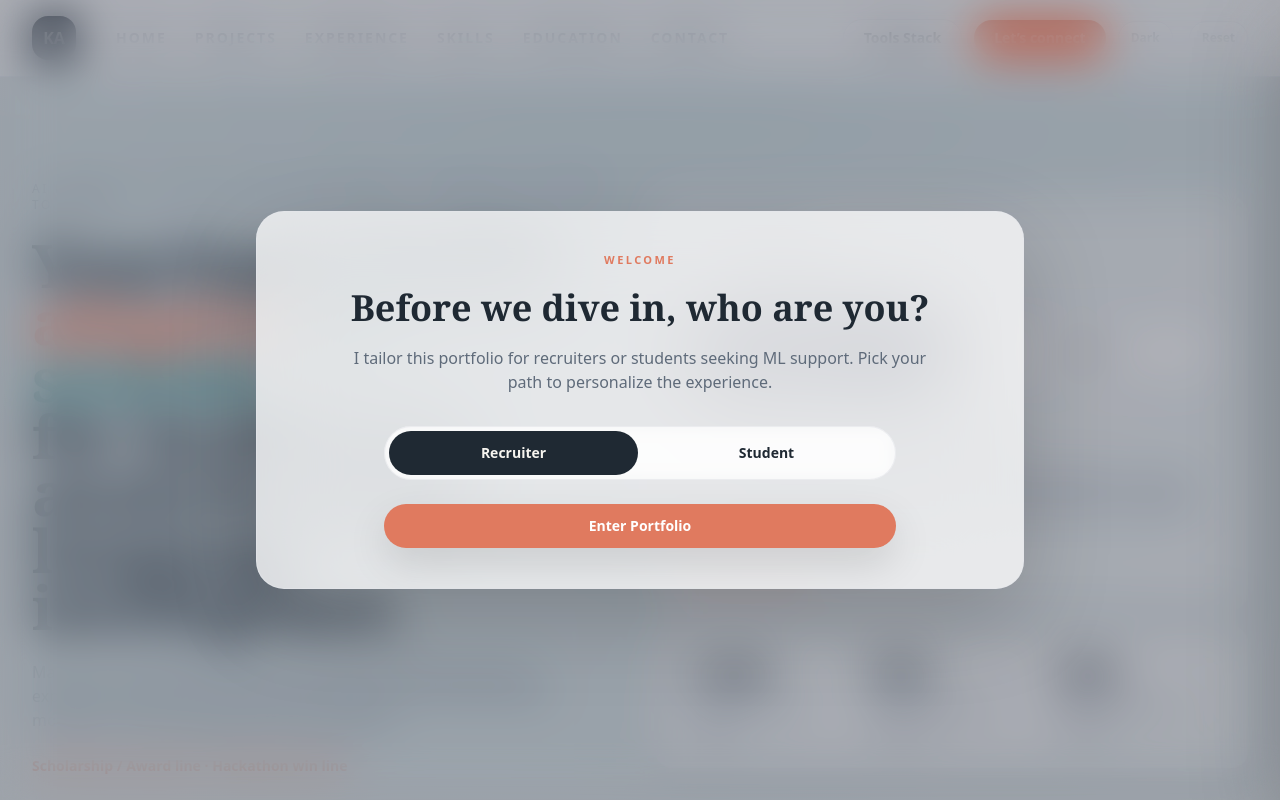
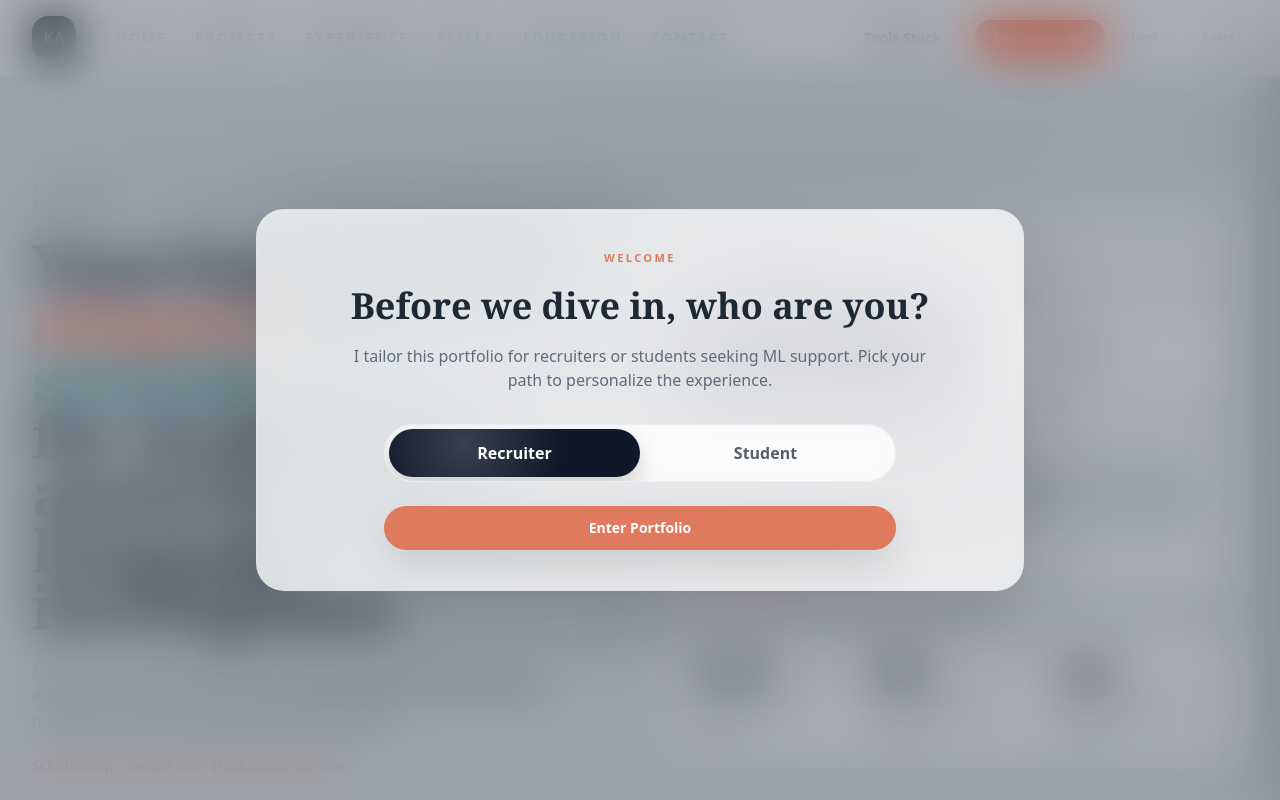
Before and after one commit to K2hmed/KhushnudAhmed.github.io, a React (Vite) app: page / in a window 1280 px wide. Shown: the top 800 px of the page. Built offline with nearby package versions, Linux system fonts and the light colour scheme.

Commit message:
Update Gate.jsx
Signed-off-by: Khushnud Ahmed <99266359+K2hmed@users.noreply.github.com>

```diff
--- a/src/components/Gate.jsx
+++ b/src/components/Gate.jsx
@@ -1,4 +1,5 @@
 import React, { useEffect, useState } from "react";
+import VisitorToggle from "../components/VisitorToggle";
 
 export default function Gate({ open, defaultChoice = "recruiter", onEnter }) {
   const [choice, setChoice] = useState(defaultChoice);
@@ -37,36 +38,8 @@ export default function Gate({ open, defaultChoice = "recruiter", onEnter }) {
           </div>
 
           {/* Segmented choice */}
-          <div className="mx-auto mt-8 max-w-lg rounded-full border border-border/70 bg-surface/55 p-1 backdrop-blur">
-            <div className="grid grid-cols-2 gap-1">
-              <button
-                type="button"
-                onClick={() => setChoice("recruiter")}
-                className={[
-                  "h-11 rounded-full text-sm font-semibold transition-colors",
-                  choice === "recruiter"
-                    ? "bg-fg text-bg"
-                    : "text-fg hover:bg-surface/70",
-                  "focus:outline-none focus-visible:ring-2 focus-visible:ring-ring focus-visible:ring-offset-2 focus-visible:ring-offset-bg",
-                ].join(" ")}
-              >
-                Recruiter
-              </button>
-
-              <button
-                type="button"
-                onClick={() => setChoice("student")}
-                className={[
-                  "h-11 rounded-full text-sm font-semibold transition-colors",
-                  choice === "student"
-                    ? "bg-fg text-bg"
-                    : "text-fg hover:bg-surface/70",
-                  "focus:outline-none focus-visible:ring-2 focus-visible:ring-ring focus-visible:ring-offset-2 focus-visible:ring-offset-bg",
-                ].join(" ")}
-              >
-                Student
-              </button>
-            </div>
+          <div className="mx-auto mt-8 max-w-lg">
+            <VisitorToggle value={choice} onChange={setChoice} />
           </div>
 
           {/* CTA */}
```
